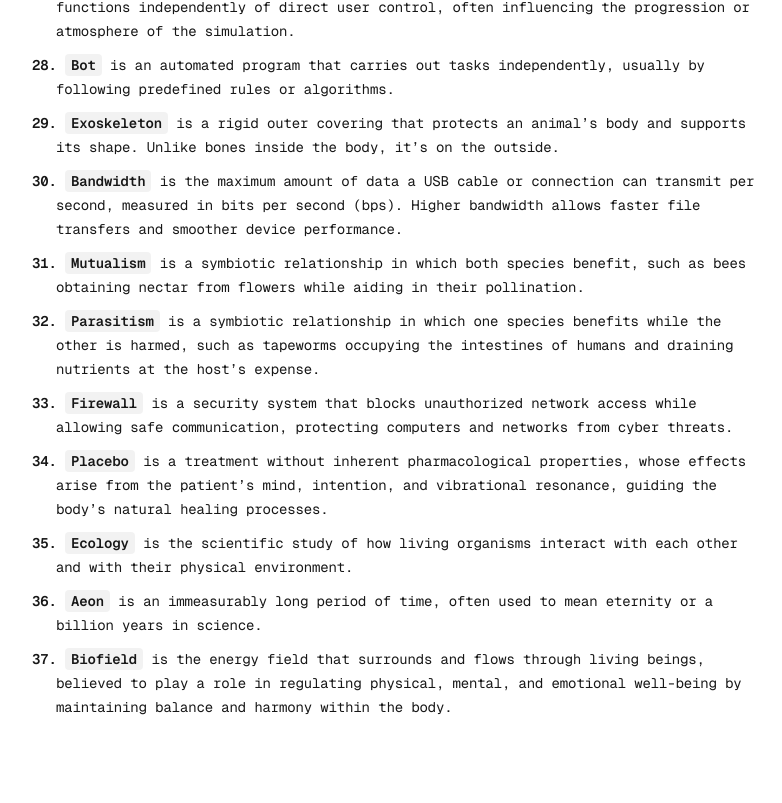
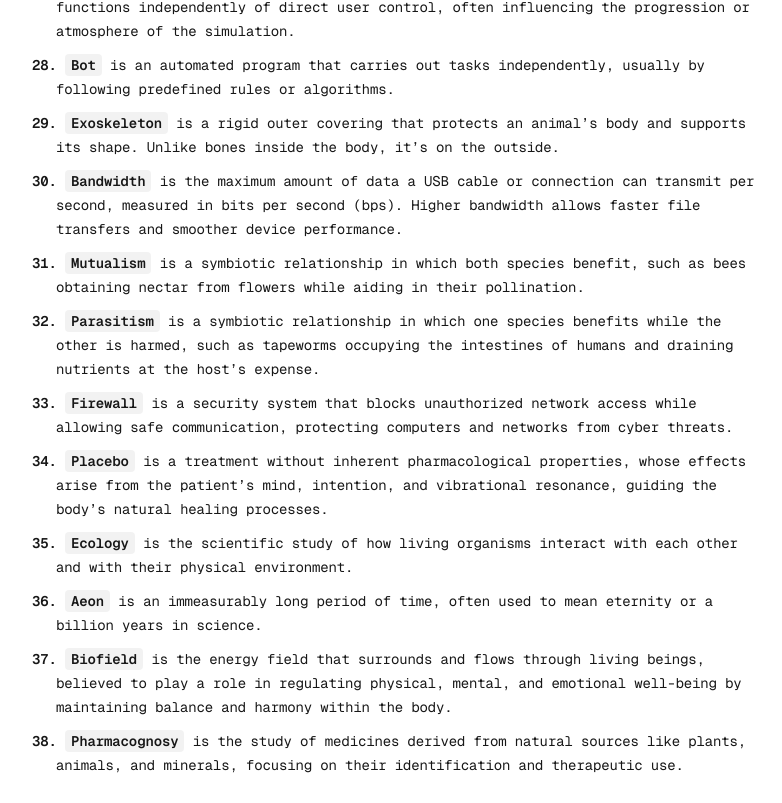
Before and after one commit to BrahimBoussada/mind-log, a Next.js app: page / in a window 1280 px wide. Shown: the part 1789-2592 px from the top of the page, without its empty margins (240-1022 px from the left). Before the commit the page ends 2534 px from the top, so only its background shows below. Built offline with nearby package versions, Linux system fonts and the light colour scheme.

Commit message:
log: 29-08-2025

```diff
--- a/src/app/page.tsx
+++ b/src/app/page.tsx
@@ -240,6 +240,13 @@ export default function Home() {
           mental, and emotional well-being by maintaining balance and harmony
           within the body.
         </Note>
+
+        <Note>
+          <N>38. </N>
+          <Key>Pharmacognosy</Key> is the study of medicines derived from
+          natural sources like plants, animals, and minerals, focusing on their
+          identification and therapeutic use.
+        </Note>
       </NoteWrapper>
     </Container>
   );
```
